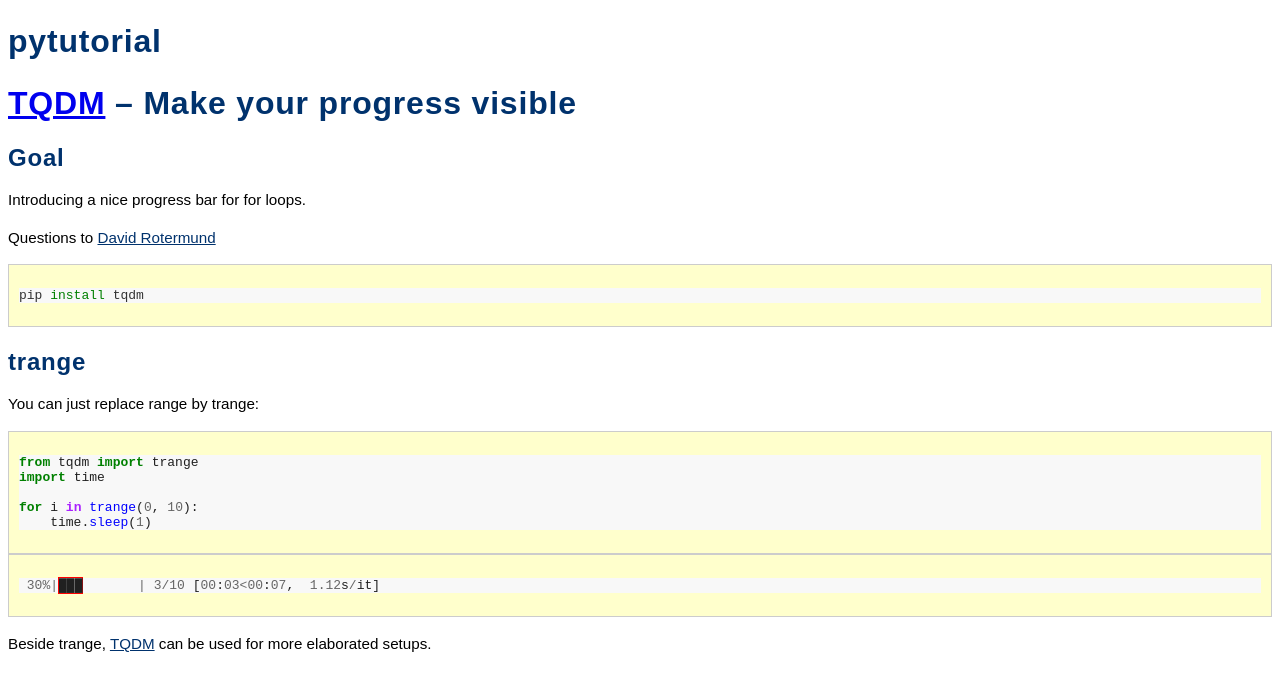
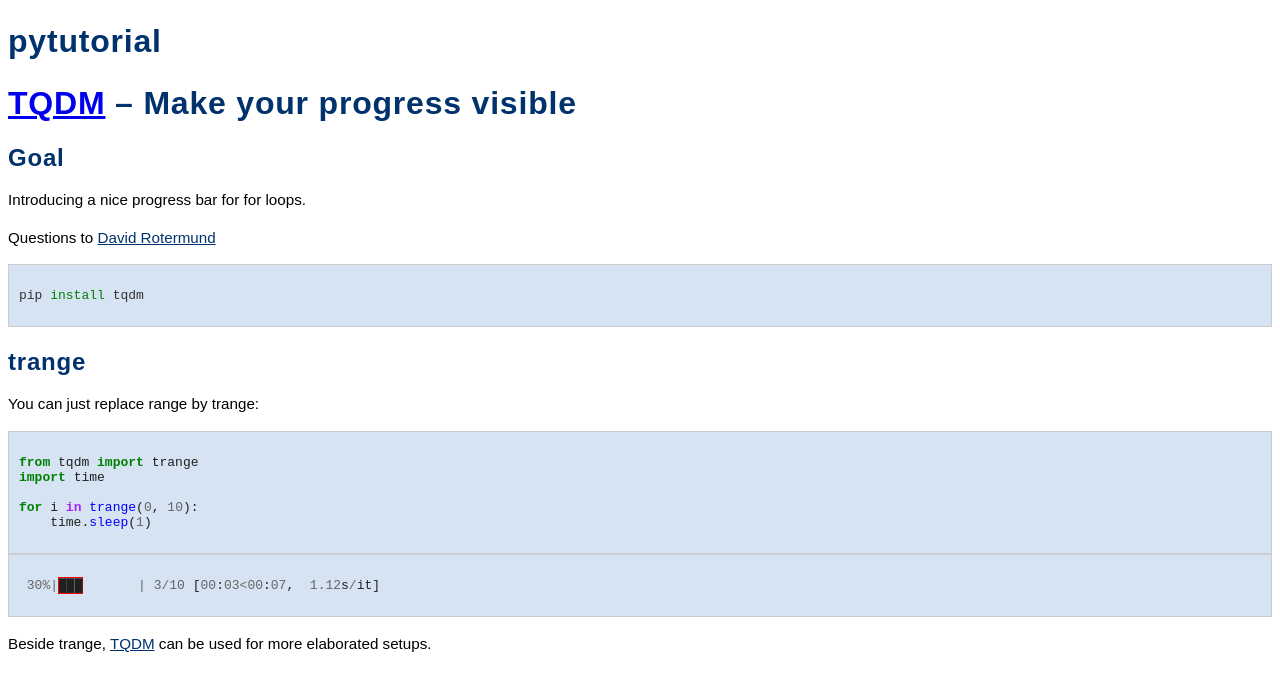
Before and after one commit to davrot/pytutorial, a Jekyll site: the page built from TQDM/README.md, in a window 1280 px wide. Shown: the top 691 px of the page. Built offline with Jekyll 4.4.1, drawn with Linux system fonts in a browser that asks for light colours; our own code applies the rules of GitHub Pages for plain Markdown files.

Commit message:
Update default.html
Signed-off-by: David Rotermund <54365609+davrot@users.noreply.github.com>

```diff
--- a/_layouts/default.html
+++ b/_layouts/default.html
@@ -17,7 +17,7 @@
     <style>
         .language-shell.highlighter-rouge {
             /* New styles for Shell code */
-            background-color: #ffffcc; /* Example background color */
+            background-color: #d5e3f3; /* Example background color */
             color: #333; /* Example text color */
             padding: 10px; /* Example padding */
             border: 1px solid #ccc; /* Example border */
@@ -26,7 +26,7 @@
         }
         .language-python {
             /* New styles for Python code */
-            background-color: #ffffcc; /* Light grey background */
+            background-color: #d5e3f3; /* Light grey background */
             color: #202020; /* Dark grey text color */
             padding: 10px; /* Padding around the code block */
             border: 1px solid #ccc; /* Example border */
@@ -35,15 +35,15 @@
         }
         .language-matlab {
             /* New styles for MATLAB code */
-            background-color: #ffffcc; /* Light yellow background */
+            background-color: #d5e3f3; /* Light yellow background */
             color: #0052cc; /* MATLAB blue text color */
             padding: 10px; /* Padding around the code block */
             border: 1px solid #ccc; /* Example border */
             font-family: 'Courier New', monospace; /* Monospaced font for code */
             /* Add other styling properties as needed */
         }
-        .highlight .hll { background-color: #ffffcc }
-        .highlight  { background: #f8f8f8; }
+        .highlight .hll { background-color: #d5e3f3 }
+        .highlight  { background: #d5e3f3; }
         .highlight .c { color: #408080; font-style: italic } /* Comment */
         .highlight .err { border: 1px solid #FF0000 } /* Error */
         .highlight .k { color: #008000; font-weight: bold } /* Keyword */
```
